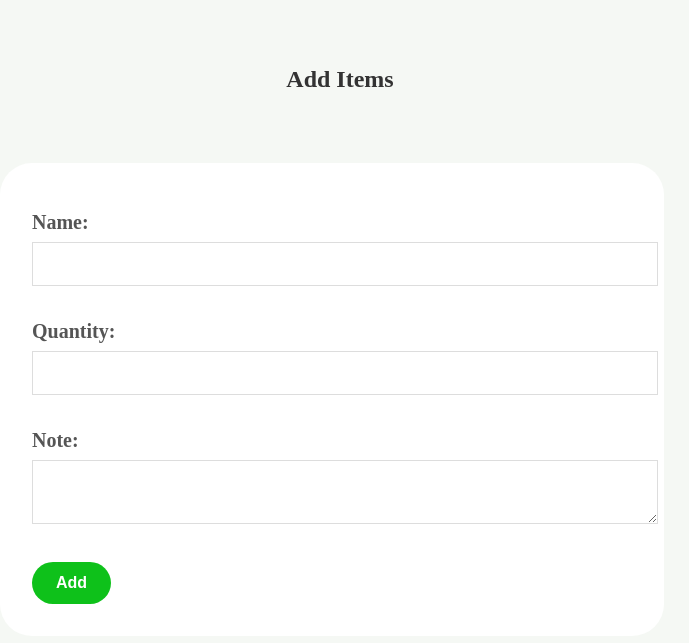
After one commit to TechMaster2099/asset_tracking_system, a PHP site: page /add_items.php in a window 1280 px wide. The commit adds this page. Shown: the top 643 px of the page, without its empty margins (300-989 px from the left). Run offline with PHP 8.4, Linux system fonts and the light colour scheme.

Commit message:
modification

```diff
--- /dev/null
+++ b/add_items.php
@@ -0,0 +1,67 @@
+<?php
+include 'connect.php';
+
+if ($_SERVER["REQUEST_METHOD"] == 'POST'){
+ $name=$_POST['name'];
+ $quantity=$_POST['quantity'];
+ $note=$_POST['note'];
+
+ $stmt= $conn->prepare("SELECT * FROM ITEMS WHERE name=?");
+
+ if ($stmt === false) {
+    die("Preparation failed: " . $conn->error);
+}
+ $stmt->bind_param("s", $name);
+
+ $stmt->execute();
+
+ $result2 = $stmt->get_result();
+
+ if ($result2->num_rows > 0) {
+    die("Item already exists. Process terminated.");
+    }
+
+ $stmt2=$conn->prepare("INSERT INTO items(name, total_quantity, notes) VALUES (?, ?, ?)");
+
+ if ($stmt2 === false) {
+        die("Preparation failed: " . $conn->error);
+    }
+
+    $stmt2->bind_param("sis", $name, $quantity, $note);
+
+    if ($stmt2->execute() ) {
+        header("Location: add_items.php");
+    } else {
+        echo "Error: " . $stmt->error;
+    }
+
+    $stmt->close();
+}
+
+$conn->close();
+?>
+<!DOCTYPE html>
+<html lang="en">
+<head>
+    <meta charset="UTF-8">
+    <meta name="viewport" content="width=device-width, initial-scale=1.0">
+    <link rel="stylesheet" href="style.css">
+    <title>add items</title>
+</head>
+<body>
+    <h2>Add Items</h2>
+<form action="add_items.php" method="post">
+    <label>Name:</label>
+    <input type="text" name="name">
+    <br><br>
+    <label>Quantity:</label>
+    <input type="number" name="quantity">
+    <br><br>
+    <label>Note:</label>
+    <textarea name="note"></textarea>
+    <br><br>
+    <button type="submit">Add</button>
+</form>
+
+</body>
+</html>
--- a/style.css
+++ b/style.css
@@ -29,7 +29,7 @@ label{
 
 
 
-input,select{
+input,select,textarea{
     width: 100%;
     padding: 0.75rem;
     margin-top: 0.5rem;
```
